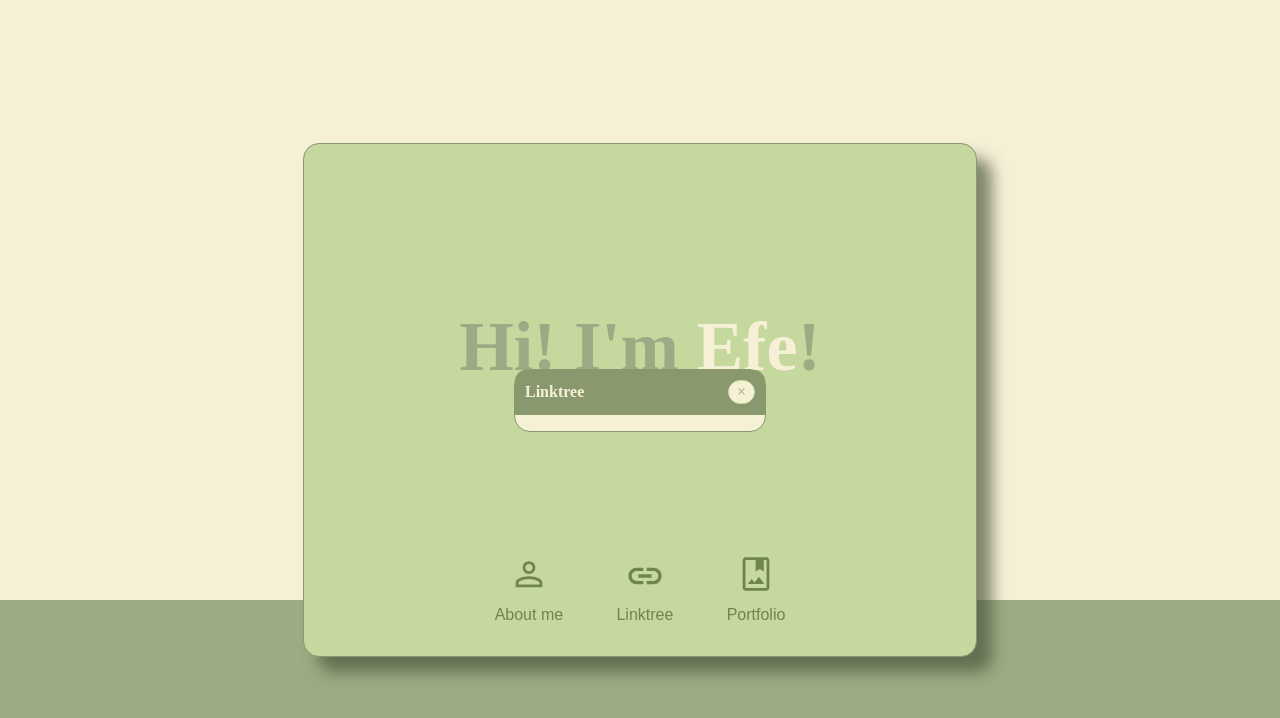
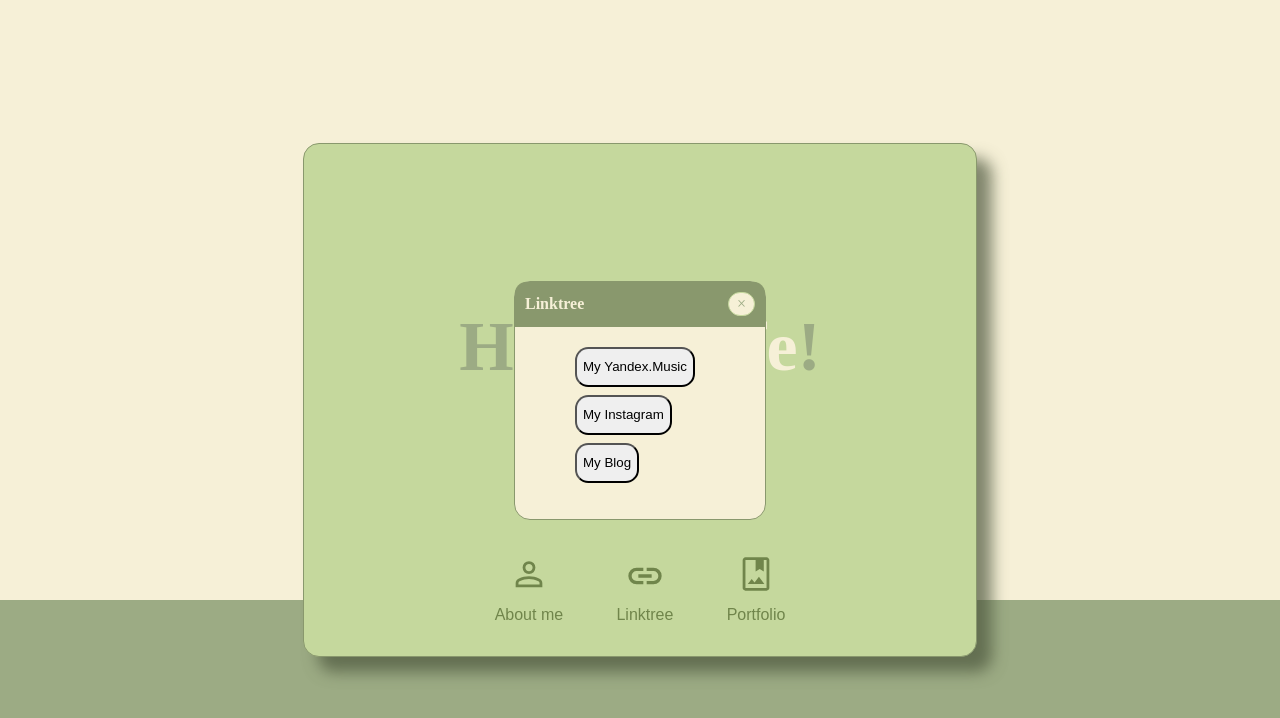
Before and after one commit to yeahfeisocool/personal-website, a plain HTML site: page index.html in a window 1280 px wide. Both pictures are taken after a click on the button "Linktree". Drawn offline with Linux system fonts and the light colour scheme.

Commit message:
Update links

```diff
--- a/index.html
+++ b/index.html
@@ -140,6 +140,18 @@
       font-size: 16px;
       margin-top: 5px;
     }
+
+    div#linksDiv {}
+
+    div#linksDiv > ul {
+      list-style-type: none;
+    }
+
+    div#linksDiv > ul > li > a > button {
+      margin: 4px;
+      border-radius: 1em;
+      height: 3em;
+    }
   </style>
 </head>
 <body>
@@ -189,7 +201,7 @@
       <h4 style="margin: 0px;">About Me</h4>
       <button class="close-btn" type="button" data-close aria-label="Close">×</button>
     </div>
-    <p style="text-align: left; margin-left: 1em;">Hi!</p>
+    <p style="text-align: left; margin-left: 1em;"></p>
   </div>
 
   <div class="drg" id="linksWin">
@@ -197,7 +209,12 @@
       <h4 style="margin: 0px;">Linktree</h4>
       <button class="close-btn" type="button" data-close aria-label="Close">×</button>
     </div>
-    <div style="text-align:left; padding: 0 1em 1em;">
+    <div id="linksDiv" style="text-align:left; padding: 0 1em 1em;">
+      <ul>
+        <li><a href="https://music.yandex.com/playlists/lk.906390bf-cf48-401f-99c2-a1b2b63fadaa"><button>My Yandex.Music</button></a></li>
+        <li><a href="https://www.instagram.com/yeahfeisocool/"><button>My Instagram</button></a></li>
+        <li><a href="https://mitatefe.bearblog.dev"><button>My Blog</button></a></li>
+      </ul>
     </div>
   </div>
 
```
